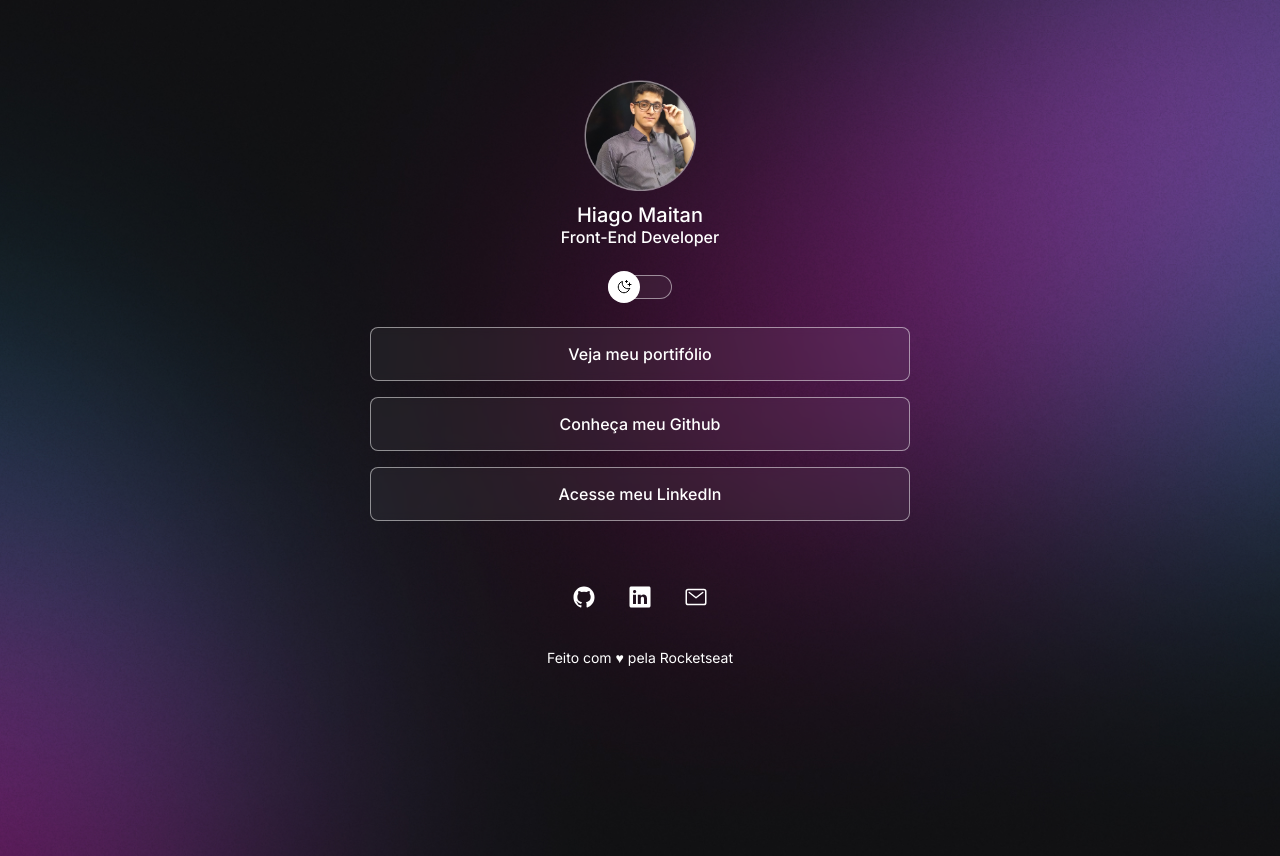
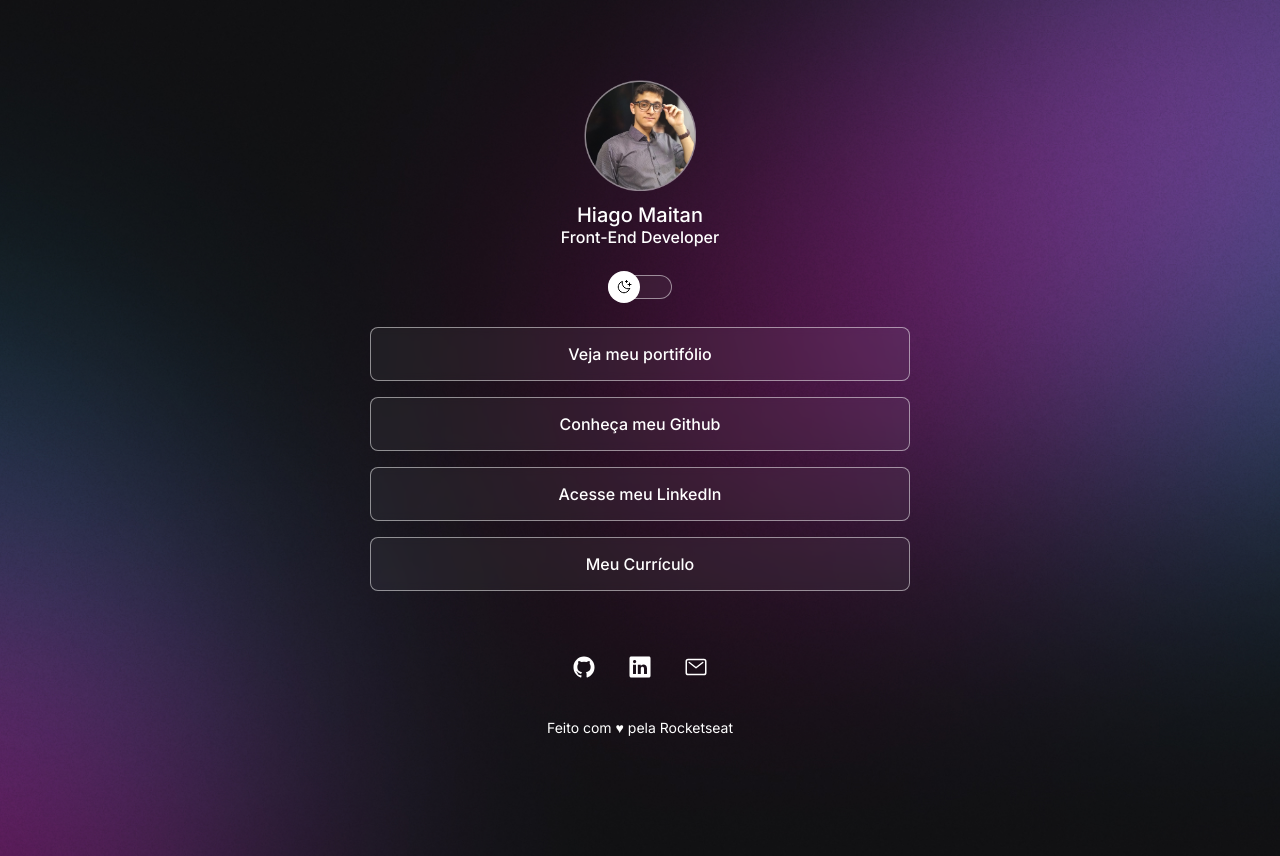
Before and after one commit to Hiago-Maitan/MyDevLinks, a plain HTML site: page projeto/index.html in a window 1280 px wide. Drawn offline with nearby package versions, Linux system fonts and the light colour scheme.

Commit message:
add cv download button

```diff
--- a/projeto/index.html
+++ b/projeto/index.html
@@ -38,6 +38,10 @@
       <li>
         <a href="https://www.linkedin.com/in/hiago-maitan/" target="_blank">Acesse meu LinkedIn</a>
       </li>
+
+      <li>
+        <a href="assests/CV_HiagoMaitan.pdf" download="CV_HiagoMaitanSilva">Meu Currículo</a>
+      </li>
     </ul>
 
     <div class="social-links">
--- a/projeto/style.css
+++ b/projeto/style.css
@@ -185,17 +185,8 @@ ul li a:hover {
 footer {
     text-align: center;
     font-size: 14px;
+    padding: 0px 0px 20px 0px;
 }
-
-/* @media (min-width: 700px) {
-    :root {
-        --bg-url: url(./assests/bg--desktop-dark.jpg);
-    }
-
-    .light {
-        --bg-url: url(./assets/bg-desktop-light.jpg)
-    }
-} */
 
 /* efeito de deslizar o switch para mudar o tema */
 @keyframes slide-in {
```
Also changed, not shown: 1 other file.
